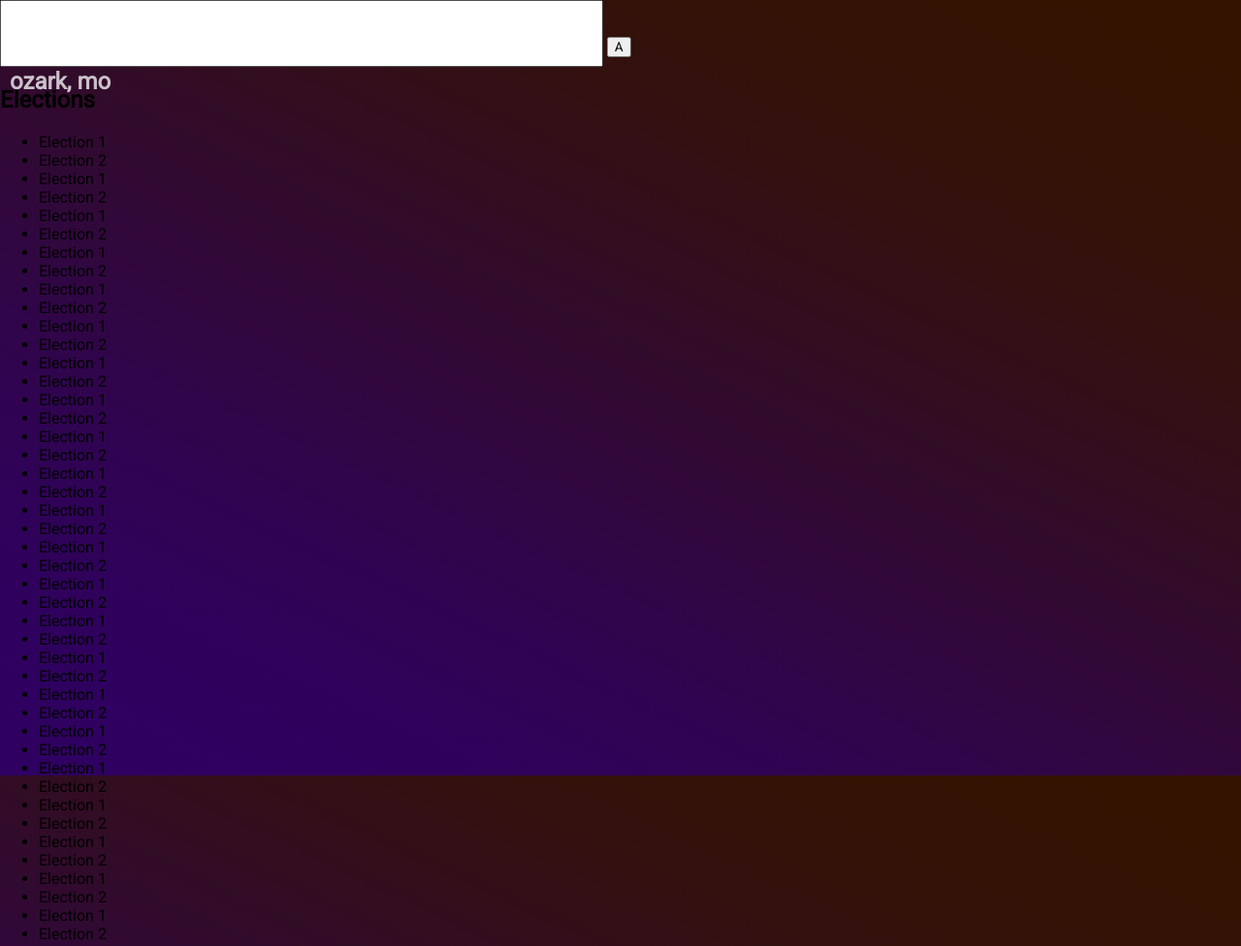
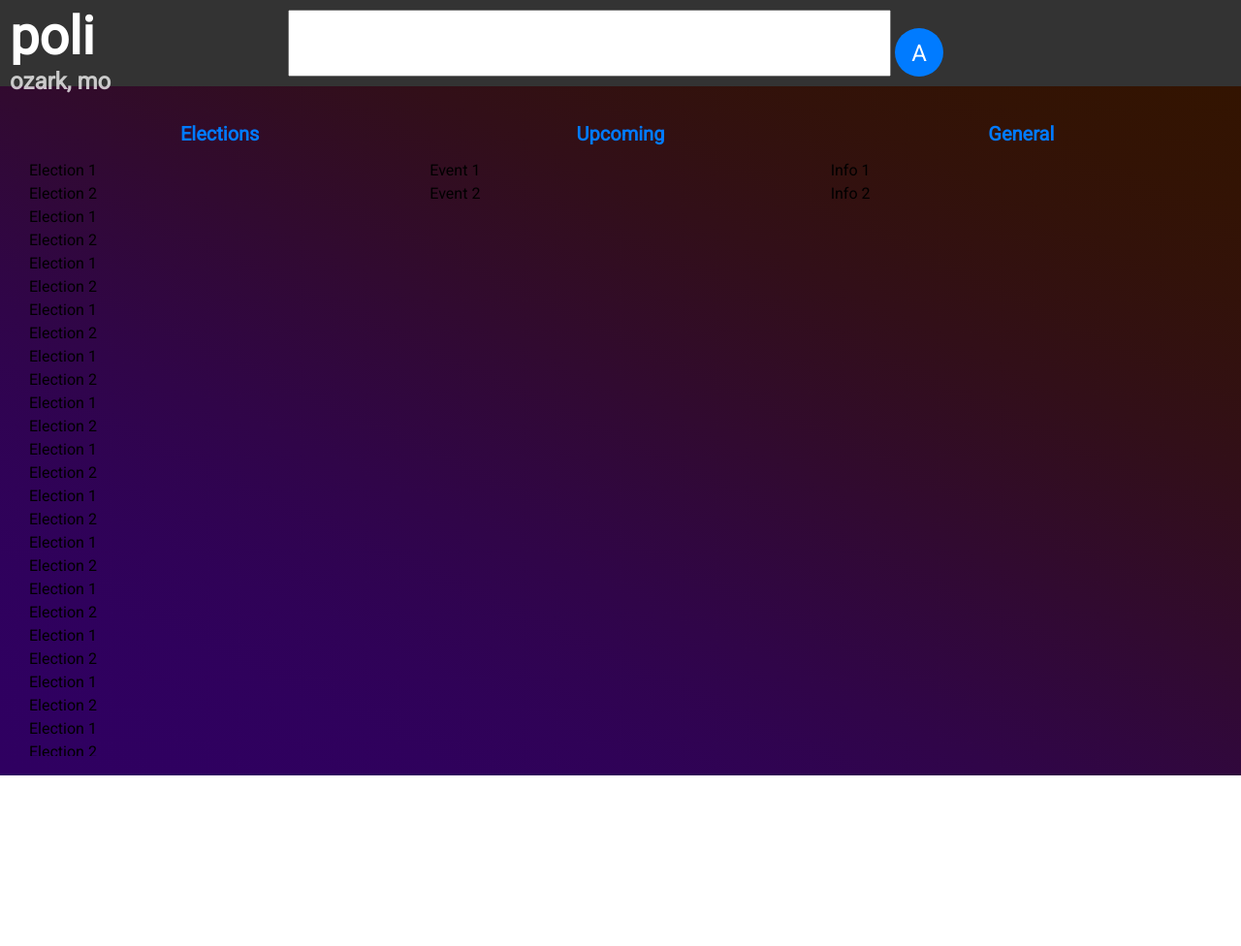
Before and after one commit to gabe738/poli, a website: page views/main/index.html in a window 1280 px wide. Shown: the top 976 px of the page at 97% size. After the commit the page ends 800 px from the top, so only its background shows below. Drawn offline with Linux system fonts and the light colour scheme.

Commit message:
Trying to fix it

```diff
--- a/views/main/index.html
+++ b/views/main/index.html
@@ -76,6 +76,65 @@
         #title:hover, #area:hover {
             cursor: pointer;
             text-decoration: underline;
+        }
+
+        body {
+            font-family: Arial, sans-serif;
+            margin: 0;
+            padding: 0;
+        }
+
+        header {
+            background-color: #333;
+            color: #fff;
+            padding: 10px;
+            text-align: center;
+        }
+
+        .circle-button {
+            background-color: #007bff;
+            color: #fff;
+            border: none;
+            border-radius: 50%;
+            width: 50px;
+            height: 50px;
+            font-size: 24px;
+            line-height: 50px;
+            display: inline-block;
+            margin-right: 10px;
+            cursor: pointer;
+        }
+
+        .columns {
+            display: flex;
+            justify-content: space-between;
+            padding: 20px;
+            height: 80vh;
+            /* 80% of the viewport height */
+        }
+
+        .column {
+            flex: 1;
+            margin: 0 10px;
+        }
+
+        .column h2 {
+            margin-bottom: 10px;
+            font-size: 20px;
+            text-align: center;
+            color: #007bff;
+        }
+
+        .column ul {
+            list-style-type: none;
+            padding: 0;
+            overflow-y: auto;
+            max-height: 96%;
+            /* Adjust the height as needed */
+        }
+
+        .column ul li {
+            margin-bottom: 5px;
         }
     </style>
 </head>
```
